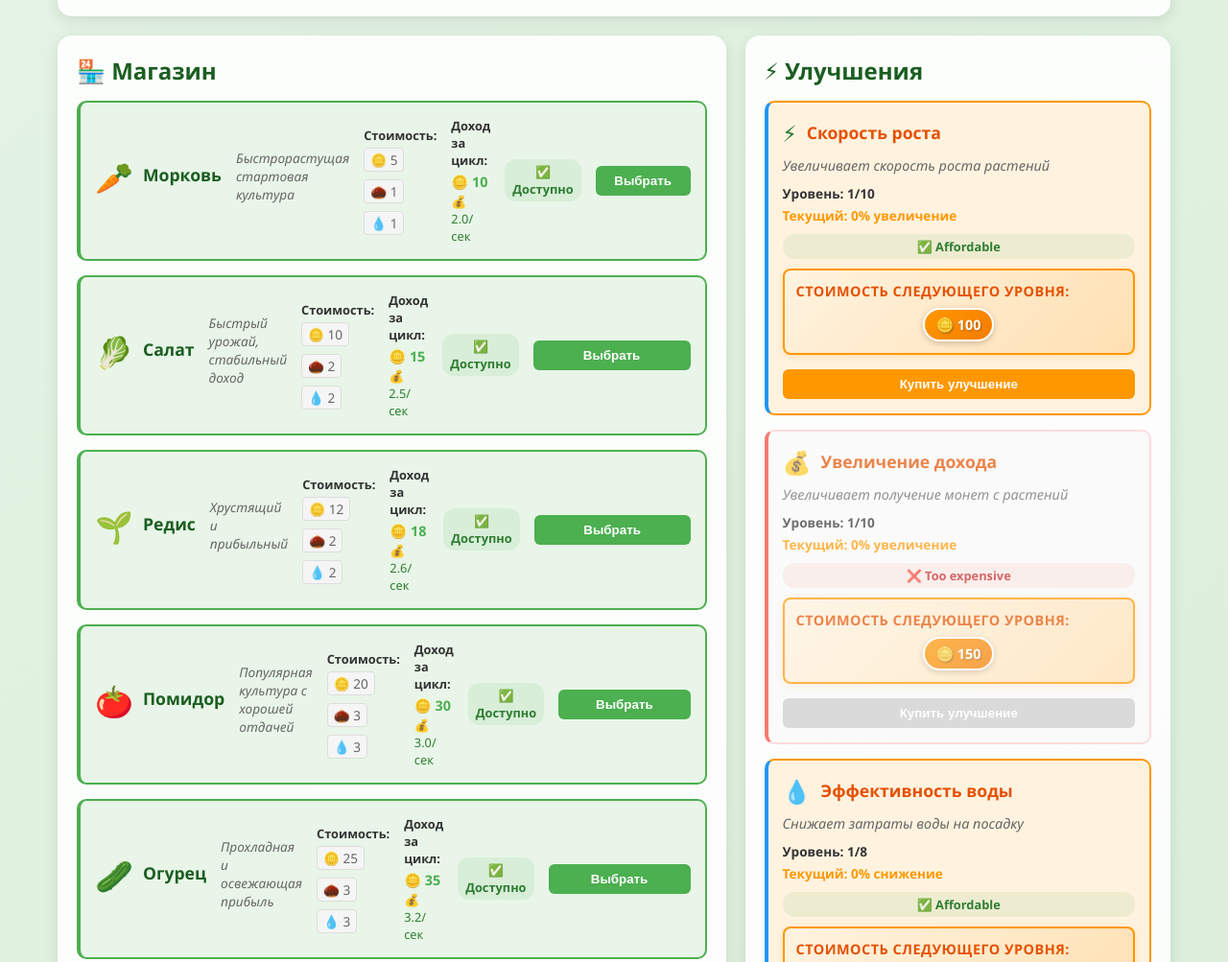
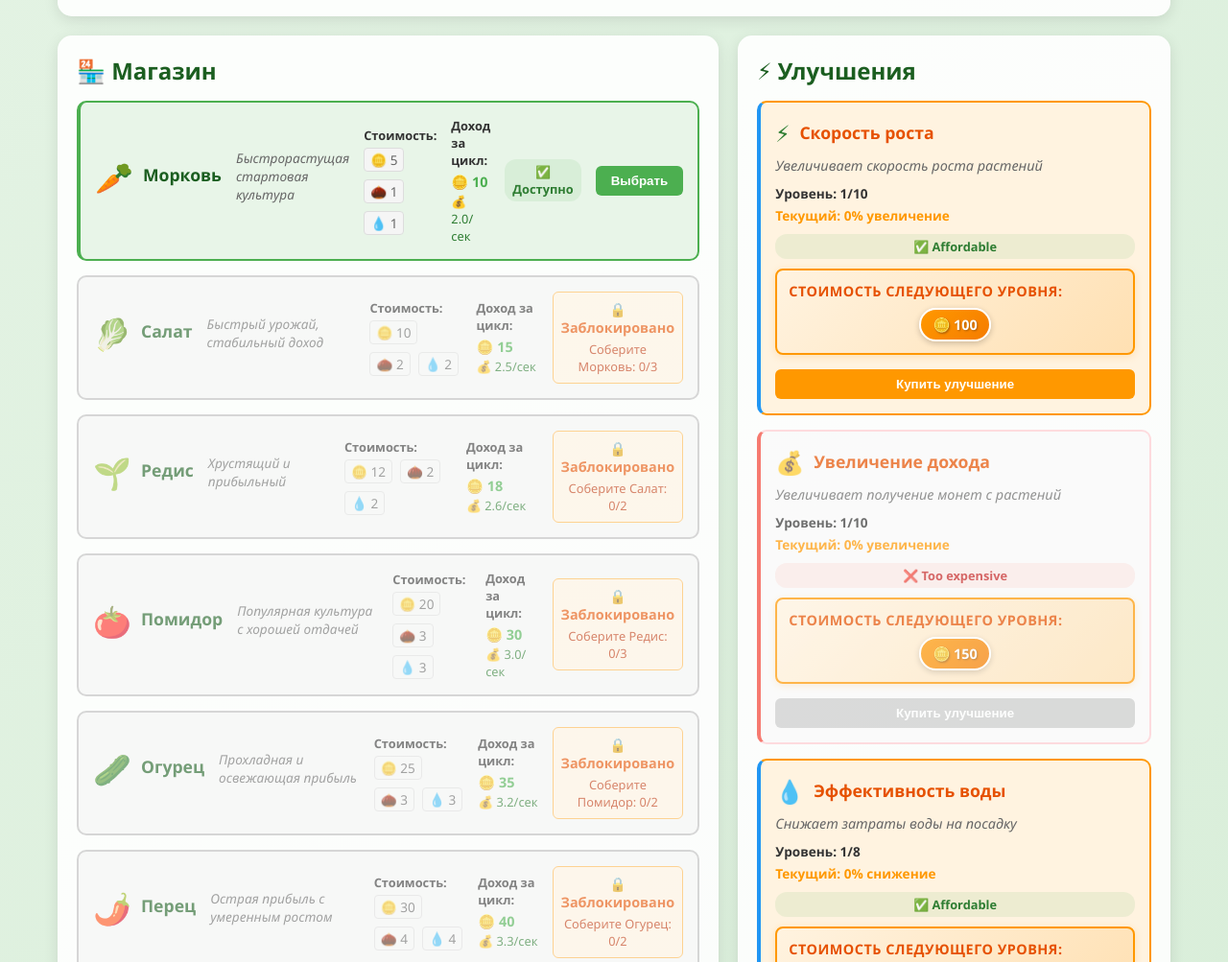
Before and after one commit to kingofdarck/idle-garden, a website with bundled scripts: page idle-garden/index.html in a window 1280 px wide. Shown: the part 1324-2327 px from the top of the page at 96% size. Built offline with nearby package versions, Linux system fonts and the light colour scheme.

Commit message:
Release 3.0

```diff
--- a/idle-garden/js/GameEngine.js
+++ b/idle-garden/js/GameEngine.js
@@ -157,9 +157,9 @@ class GameEngine {
             totalCoinsEarned = this.systems.gardenGrid.updateAllPlants(deltaTime, upgradeEffects);
         }
 
-        // Add earned coins to resources
+        // Add earned coins to resources (silently to avoid animation spam)
         if (totalCoinsEarned > 0 && this.systems.resourceManager) {
-            this.systems.resourceManager.addResource('coins', totalCoinsEarned);
+            this.systems.resourceManager.addResourceSilently('coins', totalCoinsEarned);
 
             // Add visual feedback for income generation
             if (this.systems.uiFeedback) {
--- a/idle-garden/js/ResourceManager.js
+++ b/idle-garden/js/ResourceManager.js
@@ -92,6 +92,26 @@ class ResourceManager {
 
         this.resources[resourceType] += amount;
         this.updateDisplay(resourceType, amount);
+        return true;
+    }
+
+    /**
+     * Add resources silently without animation (for continuous income)
+     * @param {string} resourceType - Type of resource to add
+     * @param {number} amount - Amount to add (must be positive)
+     * @returns {boolean} True if successful, false if invalid
+     */
+    addResourceSilently(resourceType, amount) {
+        if (!(resourceType in this.resources)) {
+            throw new Error(`Invalid resource type: ${resourceType}`);
+        }
+
+        if (amount < 0) {
+            throw new Error('Amount must be positive for adding resources');
+        }
+
+        this.resources[resourceType] += amount;
+        this.updateDisplaySilently(resourceType);
         return true;
     }
 
@@ -284,6 +304,19 @@ class ResourceManager {
     }
 
     /**
+     * Update resource display silently without animation
+     * @param {string} resourceType - Type of resource to update
+     */
+    updateDisplaySilently(resourceType) {
+        const element = this.displayElements[resourceType];
+        if (element && this.resources[resourceType] !== undefined) {
+            element.textContent = this.resources[resourceType].toLocaleString();
+            // Update tracked value
+            this.displayedValues[resourceType] = this.resources[resourceType];
+        }
+    }
+
+    /**
      * Set UI feedback system
      * @param {UIFeedback} uiFeedback - UI feedback system instance
      */
--- a/idle-garden/js/Shop.js
+++ b/idle-garden/js/Shop.js
@@ -52,14 +52,10 @@ class Shop {
 
         const plantTypes = this.getAllPlantTypes();
         plantTypes.forEach(plantType => {
-            // Check if plant is unlocked
-            if (this.gameEngine && !this.gameEngine.isPlantUnlocked(plantType)) {
-                return; // Skip locked plants
-            }
-
             const plantConfig = this.getPlantConfig(plantType);
             if (plantConfig) {
-                this.createShopItem(plantType, plantConfig);
+                const isUnlocked = !this.gameEngine || this.gameEngine.isPlantUnlocked(plantType);
+                this.createShopItem(plantType, plantConfig, isUnlocked);
             }
         });
 
@@ -72,7 +68,7 @@ class Shop {
      * @param {string} plantType - Plant type identifier
      * @param {Object} plantConfig - Plant configuration object
      */
-    createShopItem(plantType, plantConfig) {
+    createShopItem(plantType, plantConfig, isUnlocked = true) {
         const shopItem = document.createElement('div');
         shopItem.className = 'shop-item';
         shopItem.dataset.plantType = plantType;
@@ -116,23 +112,48 @@ class Shop {
             <div class="income-per-second">💰 ${incomePerSecond.toFixed(1)}/сек</div>
         `;
 
-        // Purchase button
-        const purchaseButton = document.createElement('button');
-        purchaseButton.className = 'shop-purchase-btn';
-        purchaseButton.textContent = 'Выбрать';
-        purchaseButton.addEventListener('click', () => this.selectPlantType(plantType));
+        // Purchase button or unlock requirement
+        let actionElement;
+        if (isUnlocked) {
+            actionElement = document.createElement('button');
+            actionElement.className = 'shop-purchase-btn';
+            actionElement.textContent = 'Выбрать';
+            actionElement.addEventListener('click', () => this.selectPlantType(plantType));
+        } else {
+            // Show unlock requirement
+            actionElement = document.createElement('div');
+            actionElement.className = 'unlock-requirement';
+            if (plantConfig.unlockRequirement) {
+                const req = plantConfig.unlockRequirement;
+                const requiredPlantConfig = this.getPlantConfig(req.plant);
+                const currentHarvests = this.gameEngine ? this.gameEngine.getHarvestCount(req.plant) : 0;
+                actionElement.innerHTML = `
+                    <div class="unlock-text">🔒 Заблокировано</div>
+                    <div class="unlock-details">Соберите ${requiredPlantConfig ? requiredPlantConfig.name : req.plant}: ${currentHarvests}/${req.harvests}</div>
+                `;
+            } else {
+                actionElement.innerHTML = '<div class="unlock-text">🔒 Заблокировано</div>';
+            }
+        }
 
-        // Affordability indicator
+        // Affordability indicator (only for unlocked plants)
         const affordabilityIndicator = document.createElement('div');
         affordabilityIndicator.className = 'affordability-indicator';
+
+        // Add locked class if needed
+        if (!isUnlocked) {
+            shopItem.classList.add('locked');
+        }
 
         // Assemble shop item
         shopItem.appendChild(header);
         shopItem.appendChild(description);
         shopItem.appendChild(costContainer);
         shopItem.appendChild(incomeContainer);
+        if (isUnlocked) {
             shopItem.appendChild(affordabilityIndicator);
-        shopItem.appendChild(purchaseButton);
+        }
+        shopItem.appendChild(actionElement);
 
         this.shopContainer.appendChild(shopItem);
         this.shopItems.set(plantType, shopItem);
@@ -145,7 +166,13 @@ class Shop {
     selectPlantType(plantType) {
         const plantConfig = this.getPlantConfig(plantType);
         if (!plantConfig) {
-            this.showNotification('Invalid plant type', 'error');
+            this.showNotification('Неверный тип растения', 'error');
+            return;
+        }
+
+        // Check if plant is unlocked
+        if (this.gameEngine && !this.gameEngine.isPlantUnlocked(plantType)) {
+            this.showNotification('Это растение еще не разблокировано', 'error');
             return;
         }
 
@@ -224,10 +251,17 @@ class Shop {
      */
     updateAffordabilityDisplay() {
         this.shopItems.forEach((shopItem, plantType) => {
+            // Skip locked plants
+            if (shopItem.classList.contains('locked')) {
+                return;
+            }
+
             const isAffordable = this.isAffordable(plantType);
             const affordabilityIndicator = shopItem.querySelector('.affordability-indicator');
             const purchaseButton = shopItem.querySelector('.shop-purchase-btn');
 
+            // Only update if elements exist (unlocked plants)
+            if (affordabilityIndicator && purchaseButton) {
                 if (isAffordable) {
                     shopItem.classList.remove('unaffordable');
                     shopItem.classList.add('affordable');
@@ -240,6 +274,7 @@ class Shop {
                     affordabilityIndicator.textContent = '❌ Слишком дорого';
                     affordabilityIndicator.className = 'affordability-indicator unaffordable';
                     purchaseButton.disabled = true;
+                }
             }
         });
     }
@@ -352,7 +387,7 @@ class Shop {
      * Refresh shop display (useful after resource changes)
      */
     refresh() {
-        this.updateAffordabilityDisplay();
+        this.initializeShop();
     }
 }
 
--- a/idle-garden/js/main.js
+++ b/idle-garden/js/main.js
@@ -52,9 +52,8 @@ function initializeGame() {
         // Initialize upgrade system
         gameState.upgradeSystem = new window.UpgradeSystem(gameState.resourceManager);
 
-        // Initialize shop
+        // Initialize shop (don't refresh yet, wait for GameEngine)
         gameState.shop = new window.Shop(gameState.resourceManager);
-        gameState.shop.refresh();
 
         // Initialize garden grid
         gameState.gardenGrid = new window.GardenGrid('garden-grid', 3, 4);
--- a/idle-garden/styles.css
+++ b/idle-garden/styles.css
@@ -434,6 +434,39 @@ body {
     box-shadow: 0 0 10px rgba(46, 125, 50, 0.3);
 }
 
+.shop-item.locked {
+    opacity: 0.6;
+    border-color: #bdbdbd;
+    background: #f5f5f5;
+    cursor: not-allowed;
+}
+
+.shop-item.locked:hover {
+    transform: none;
+    border-color: #bdbdbd;
+    background: #f5f5f5;
+}
+
+.unlock-requirement {
+    text-align: center;
+    padding: 8px;
+    background: #fff3e0;
+    border: 1px solid #ffb74d;
+    border-radius: 6px;
+    font-size: 0.9rem;
+}
+
+.unlock-text {
+    font-weight: bold;
+    color: #e65100;
+    margin-bottom: 4px;
+}
+
+.unlock-details {
+    color: #bf360c;
+    font-size: 0.8rem;
+}
+
 .shop-item-icon {
     font-size: 2rem;
     min-width: 40px;
```
Lines whose indentation alone changed are shown as unchanged.
